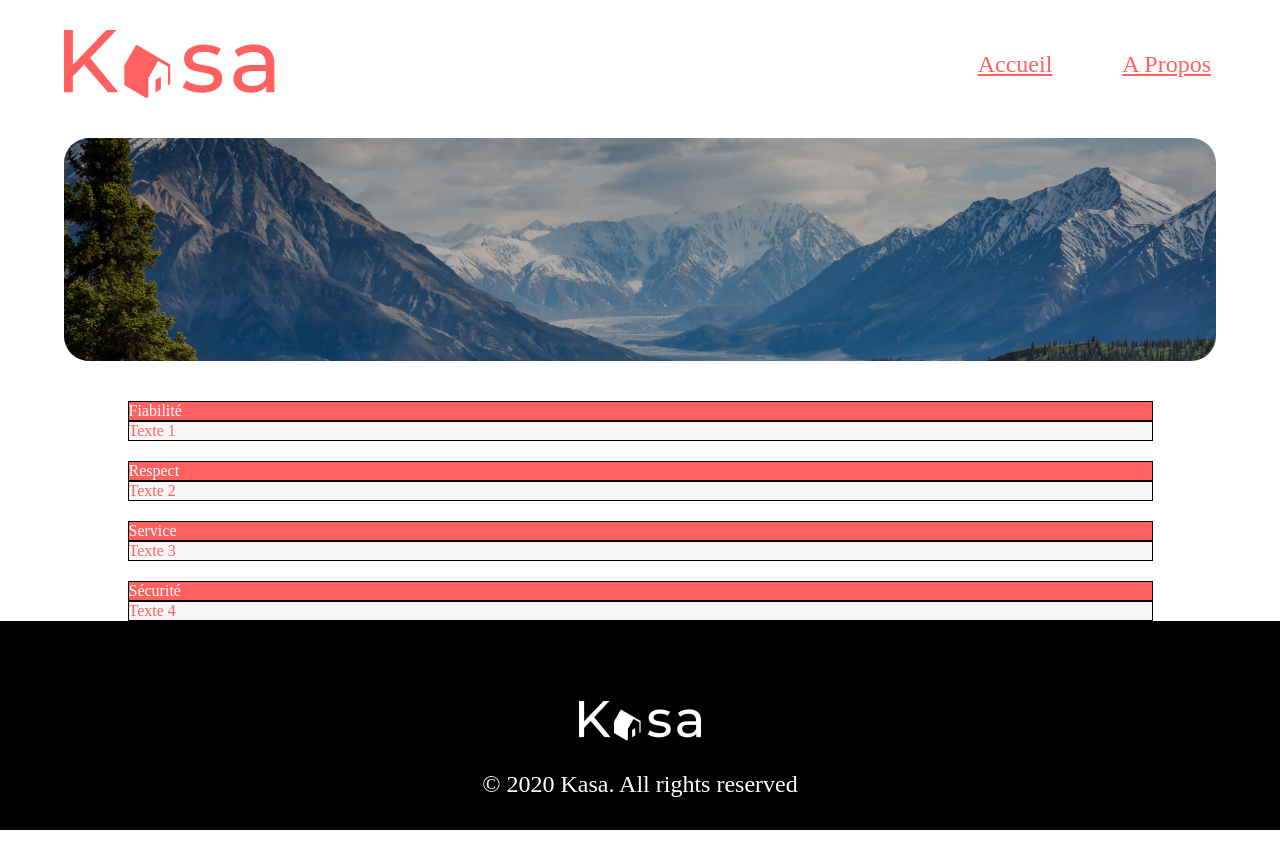
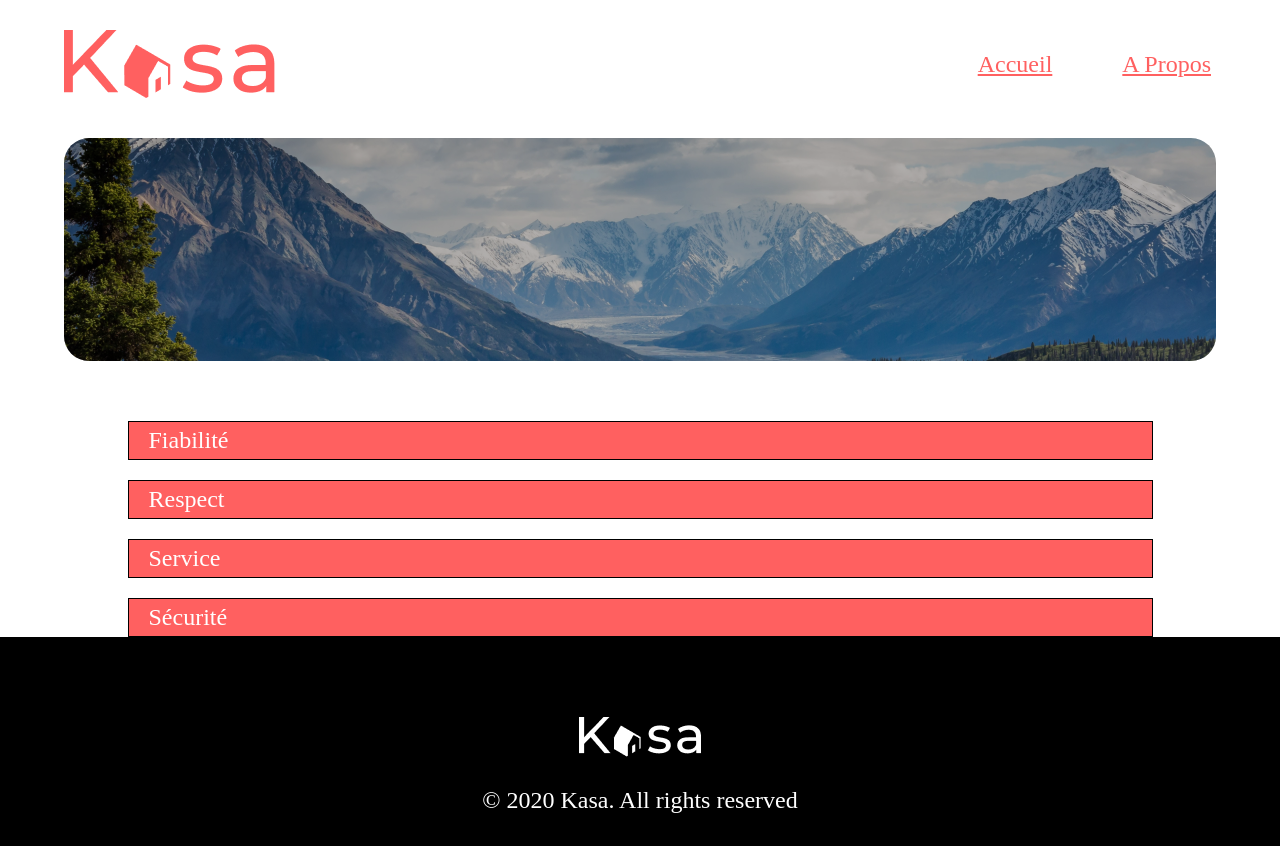
Before and after one commit to Jerome-Fromantin/JeromeFromantin_11_04012022, a React (Create React App) app: page /apropos in a window 1280 px wide. Built offline with nearby package versions, Linux system fonts and the light colour scheme.

Commit message:
Mise en place partielle des transitions de la page << A propos >>

```diff
--- a/src/pages/apropos.js
+++ b/src/pages/apropos.js
@@ -9,13 +9,28 @@
                 </div>
                 <div className="divs_apropos">
                     <div className="titre_apropos">Fiabilité</div>
-                    <div className="texte_apropos">Texte 1</div>
+                    <div className="texte_apropos">
+                        Les annonces postées sur Kasa garantissent une fiabilité totale. Les photos sont conformes
+                        aux logements, et toutes les informations sont régulièrement vérifiées par nos équipes.
+                    </div>
                     <div className="titre_apropos">Respect</div>
-                    <div className="texte_apropos">Texte 2</div>
+                    <div className="texte_apropos">
+                        La bienveillance fait partie des valeurs fondatrices de Kasa. Tout comportement
+                        discriminatoire ou de perturbation du voisinage entraînera une exclusion de notre plateforme.
+                    </div>
                     <div className="titre_apropos">Service</div>
-                    <div className="texte_apropos">Texte 3</div>
+                    <div className="texte_apropos">
+                        Nos équipes se tiennent à votre disposition pour vous fournir une expérience parfaite.
+                        N'hésitez pas à nous contacter si vous avez la moindre question.
+                    </div>
                     <div className="titre_apropos">Sécurité</div>
-                    <div className="texte_apropos">Texte 4</div>
+                    <div className="texte_apropos">
+                        La sécurité est la priorité de Kasa. Aussi bien pour nos hôtes que pour les voyageurs, chaque
+                        logement correspond aux critères de sécurité établis par nos services. En laissant une note
+                        aussi bien à l'hôte qu'au locataire, cela permet à nos équipes de vérifier que les standards
+                        sont bien respectés. Nous organisons également des ateliers sur la sécurité domestique pour
+                        nos hôtes.
+                    </div>
                 </div>
             </div>)
     }
--- a/src/styles.css
+++ b/src/styles.css
@@ -131,6 +131,7 @@
     color: #FF6060;
     font-size: 18px;
     text-align: left;
+    padding: 3px 5px;
     border: 1px #FF6060 solid;
     margin: 0
 }
@@ -174,26 +175,40 @@
 }
 
 .divs_apropos {
-    text-align: center;
-    margin: 0 auto
+    display: flex;
+    flex-direction: column;
 }
 
 .titre_apropos {
     border: 1px black solid;
     background: #FF6060;
-    width: 1023px;
+    width: 983px;
     color: white;
+    font-size: 24px;
+    font-weight: 500;
     text-align: left;
+    padding: 5px 20px;
     margin: 20px auto 0 auto
+}
+.titre_apropos:hover + .texte_apropos {
+    display: block
 }
 
 .texte_apropos {
+    display: none;
+    background: #F6F6F6;
+    width: 983px;
+    color: #FF6060;
+    font-size: 24px;
+    font-weight: 400;
+    text-align: left;
+    padding: 5px 20px;
     border: 1px black solid;
-    background: #F6F6F6;
-    width: 1023px;
-    color: #FF6060;
-    text-align: left;
-    margin: 0 auto
+    margin: 0 auto;
+
+    transform-origin: 0% 0%;
+    transition-property: display;
+    transition-duration: 3s;
 }
 
 /* Règles pour le composant "Page404". */
```
